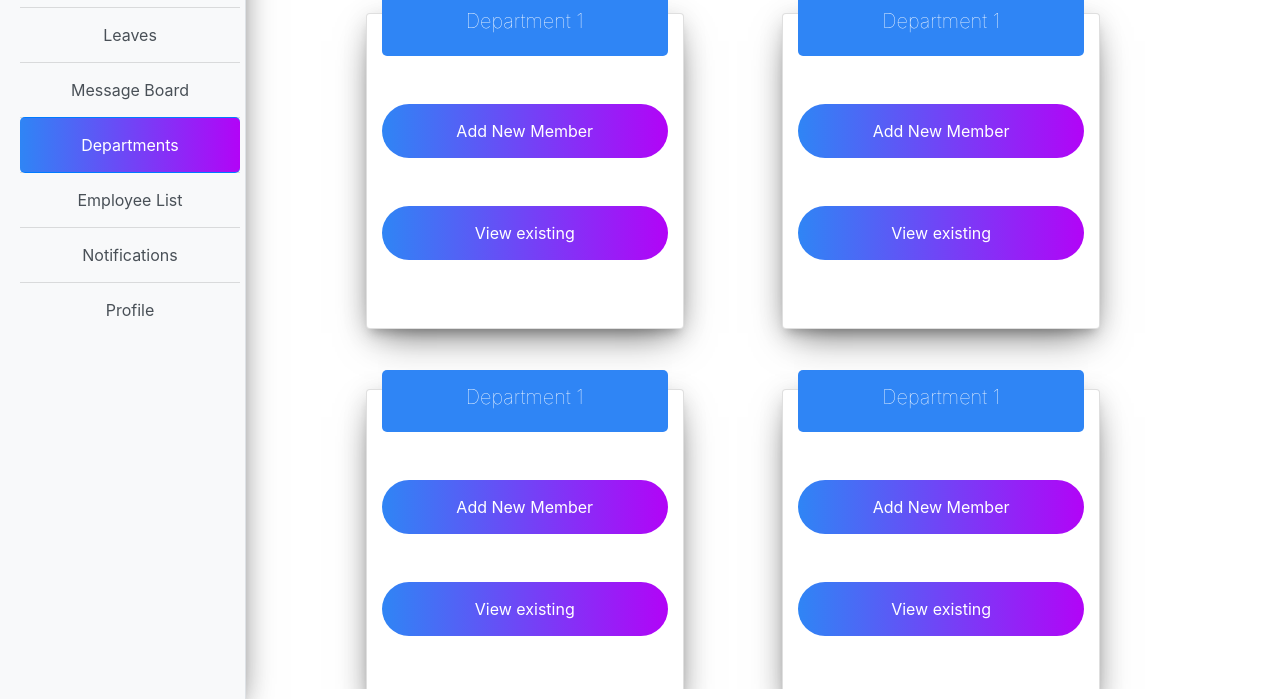
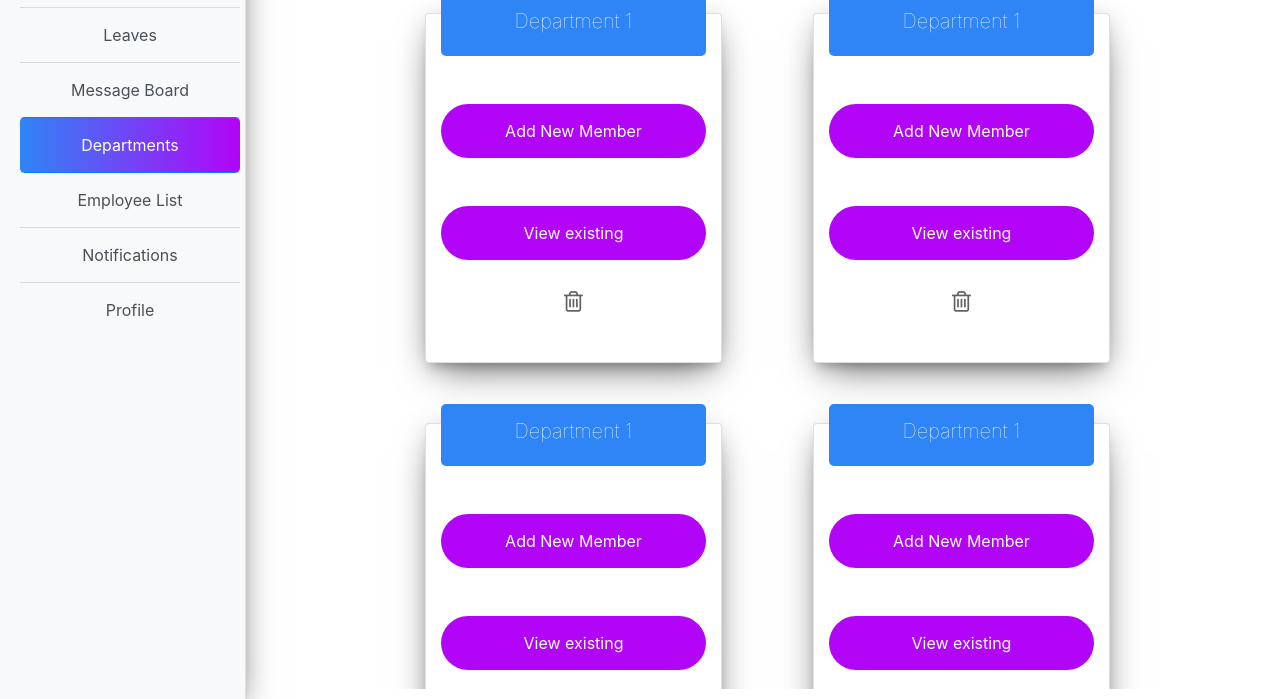
Before and after one commit to pallavi-ghimire/microproject-5thsem, a plain HTML site: page temp_frontend/Departments.html in a window 1280 px wide. Shown: the part 101-800 px from the top of the page. Drawn offline with Linux system fonts and the light colour scheme.

Commit message:
Add files via upload

```diff
--- a/temp_frontend/Departments.html
+++ b/temp_frontend/Departments.html
@@ -19,6 +19,8 @@
     <link href="css/simple-sidebar.css" rel="stylesheet">
     <!--<link rel = "stylesheet" href="https://fonts.googleapis.com/icon?family=Material+Icons">-->
     <link href="https://fonts.googleapis.com/icon?family=Material+Icons" rel="stylesheet">
+    <link rel="stylesheet" href="https://cdnjs.cloudflare.com/ajax/libs/font-awesome/4.7.0/css/font-awesome.min.css">
+
 
 </head>
 
@@ -31,7 +33,7 @@
         <div class="sidebar-heading">Organization Name</div>
         <div class="list-group list-group-flush">
             <a href="index.html" class="list-group-item list-group-item-action bg-light ">Leaves</a>
-            <a href="#" class="list-group-item list-group-item-action bg-light">Message Board </a>
+            <a href="Message_board.html" class="list-group-item list-group-item-action bg-light">Message Board </a>
             <a href="Departments.html" class="list-group-item list-group-item-action bg-light active">Departments</a>
             <a href="Employee_list.html" class="list-group-item list-group-item-action bg-light">Employee List</a>
             <a href="#" class="list-group-item list-group-item-action bg-light">Notifications</a>
@@ -69,42 +71,70 @@
         <div class="container-fluid">
             <div class="card main-card">
                 <br>
-                <div class="row">
+                <div class="row" style="margin-left: 50px">
+                    <!--<div class="col-md-10">-->
+                        <!--<div class="row">-->
                             <div class="col-md-4 offset-1 card" style="margin-bottom: 60px">
                                 <div class="card-headings">
                                     <h5>Department 1</h5>
                                 </div>
                                 <br><br>
-                        <button class="buttons" data-toggle="modal" data-target="#myModal">Add New Member</button><br><br>
-                        <button class="buttons">View existing</button><br><br>
+                                <button class="btn-dept" data-toggle="modal" data-target="#myModal">Add New Member
+                                </button>
+                                <br><br>
+                                <button class="btn-dept">View existing</button><br>
+                                <center><button type="button" class="button-edit-delete"><i class="fa fa-trash-o"></i></button></center>
+                                <br>
                             </div>
                             <div class="col-md-4 offset-1 card" style="margin-bottom: 60px">
                                 <div class="card-headings">
                                     <h5>Department 1</h5>
                                 </div>
                                 <br><br>
-                        <button class="buttons" data-toggle="modal" data-target="#myModal">Add New Member</button><br><br>
-                        <button class="buttons">View existing</button><br><br>
+                                <button class="btn-dept" data-toggle="modal" data-target="#myModal">Add New Member
+                                </button>
+                                <br><br>
+                                <button class="btn-dept">View existing</button><br>
+                                <center><button type="button" class="button-edit-delete"><i class="fa fa-trash-o"></i></button></center>
+                                <br>
                             </div>
                             <div class="col-md-4 offset-1 card" style="margin-bottom: 60px">
                                 <div class="card-headings">
                                     <h5>Department 1</h5>
                                 </div>
                                 <br><br>
-                        <button class="buttons" data-toggle="modal" data-target="#myModal">Add New Member</button><br><br>
-                        <button class="buttons">View existing</button><br><br>
+                                <button class="btn-dept" data-toggle="modal" data-target="#myModal">Add New Member
+                                </button>
+                                <br><br>
+                                <button class="btn-dept">View existing</button><br>
+                                <center><button type="button" class="button-edit-delete"><i class="fa fa-trash-o"></i></button></center>
+                                <br>
                             </div>
                             <div class="col-md-4 offset-1 card" style="margin-bottom: 60px">
                                 <div class="card-headings">
                                     <h5>Department 1</h5>
                                 </div>
                                 <br><br>
-                        <button class="buttons" data-toggle="modal" data-target="#myModal">Add New Member</button><br><br>
-                        <button class="buttons">View existing</button><br><br>
-                    </div>
-
+                                <button class="btn-dept" data-toggle="modal" data-target="#myModal">Add New Member
+                                </button>
+                                <br><br>
+                                <button class="btn-dept">View existing</button><br>
+                                <center><button type="button" class="button-edit-delete"><i class="fa fa-trash-o"></i></button></center>
+                                <br>
                             </div>
                         </div>
+                    </div>
+                    <!--<div class="col-md-2">-->
+                        <!--<span style="font-weight: lighter; font-size: 18px"> Add New Department</span>-->
+                        <!--<center><button class="buttons" style="padding: 15px 40px; ">+</button></center>-->
+                    <!--</div>-->
+                <!--</div>-->
+            <!--</div>-->
+            <center>
+                <button class="buttons" style="padding: 15px 30px; ">+</button><br>
+                <span style="font-weight: lighter; font-size: 18px"> Add New</span>
+            </center>
+            <br><br>
         </div>
     </div>
     <!-- /#page-content-wrapper -->
@@ -118,7 +148,7 @@
                 <h4 class="modal-title" style="font-weight: lighter">Add New Employee</h4>
             </div>
             <div class="modal-body">
-                <form class="form-group" action = "#">
+                <form class="form-group" action="#">
                     <div class="row">
                         <div class="col-md-6">
                             <label>Name: </label>
@@ -152,7 +182,10 @@
                             <input type="text" class="form-control"><br>
                             <label>Salary: </label>
                             <input type="number" class="form-control"><br>
-                        <br><br><input type="submit" value="Submit" class="btn btn-primary" style="margin-top: -22px">
+                            <br><br><input type="submit" value="Submit" class="btn btn-primary"
+                                           style="margin-top: -22px">
+                            <button value="cancel" class="btn btn-primary"
+                                    style="margin-top: -22px">Cancel</button>
                         </div>
                     </div>
                 </form>
```
Lines whose indentation alone changed are shown as unchanged.
